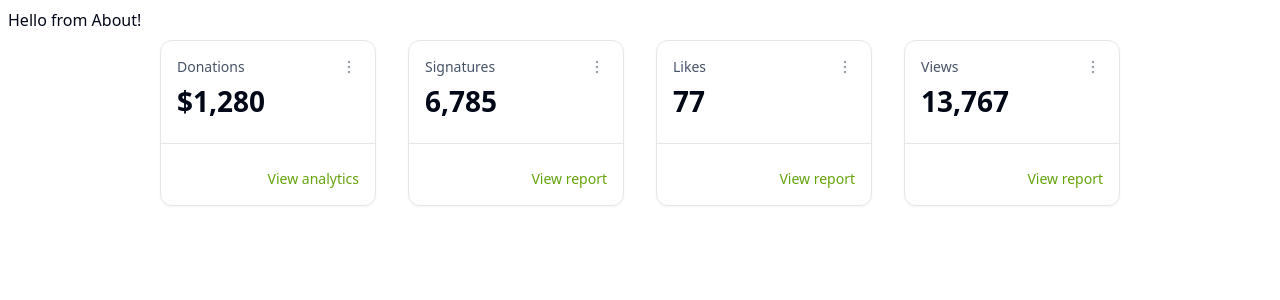
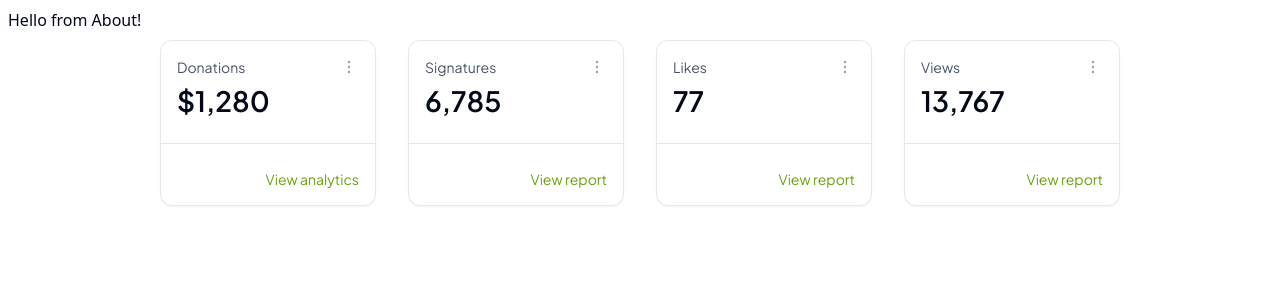
Before and after one commit to Aprender-e-Crescer/crowdfy, a React (Vite) app: page /about in a window 1280 px wide. Shown: the top 300 px of the page. Built offline with nearby package versions, Linux system fonts and the light colour scheme.

Commit message:
Correção do código e adição da font plus-jakarta-sans

```diff
--- a/src/component/footerOverview.tsx
+++ b/src/component/footerOverview.tsx
@@ -9,7 +9,7 @@ interface FooterOverviewProps {
 
 const FooterOverview: React.FC<FooterOverviewProps> = ({ titulo, valor, link }) => {
   return (
-    <div className="bg-background rounded-xl border border-gray-200 shadow-sm relative w-full sm:w-[216px] h-auto sm:h-[166px] p-4">
+    <div className="bg-background rounded-xl border border-gray-200 shadow-sm relative w-full sm:w-[216px] h-auto sm:h-[166px] p-4 font-plus-jakarta-sans">
       <div className="flex flex-col justify-between h-full">
         <div>
           <div className="flex items-center justify-between">
--- a/tailwind.config.js
+++ b/tailwind.config.js
@@ -1,13 +1,12 @@
 /** @type {import('tailwindcss').Config} */
 module.exports = {
-  darkMode: ["class"],
+  darkMode: ["class"], // Mova darkMode para a raiz do objeto
   content: [
     './pages/**/*.{ts,tsx}',
     './components/**/*.{ts,tsx}',
     './app/**/*.{ts,tsx}',
     './src/**/*.{ts,tsx}',
   ],
-  prefix: "",
   theme: {
     container: {
       center: true,
@@ -17,6 +16,9 @@ module.exports = {
       },
     },
     extend: {
+      fontFamily: {
+        'plus-jakarta-sans': ['Plus Jakarta Sans', 'sans-serif'],
+      },
       colors: {
         border: "hsl(var(--border))",
         input: "hsl(var(--input))",
@@ -74,4 +76,4 @@ module.exports = {
     },
   },
   plugins: [require("tailwindcss-animate")],
-}
+};
```
